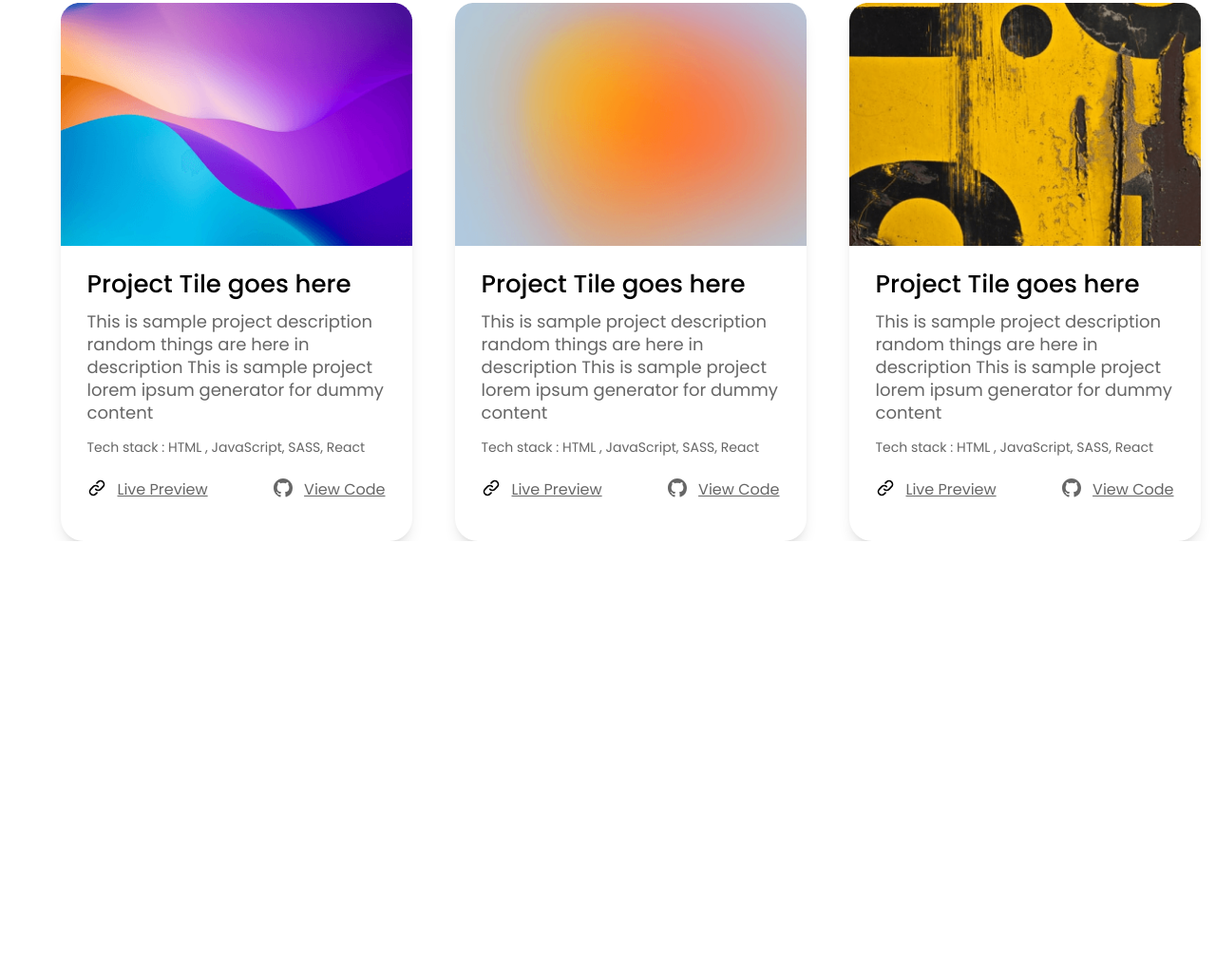
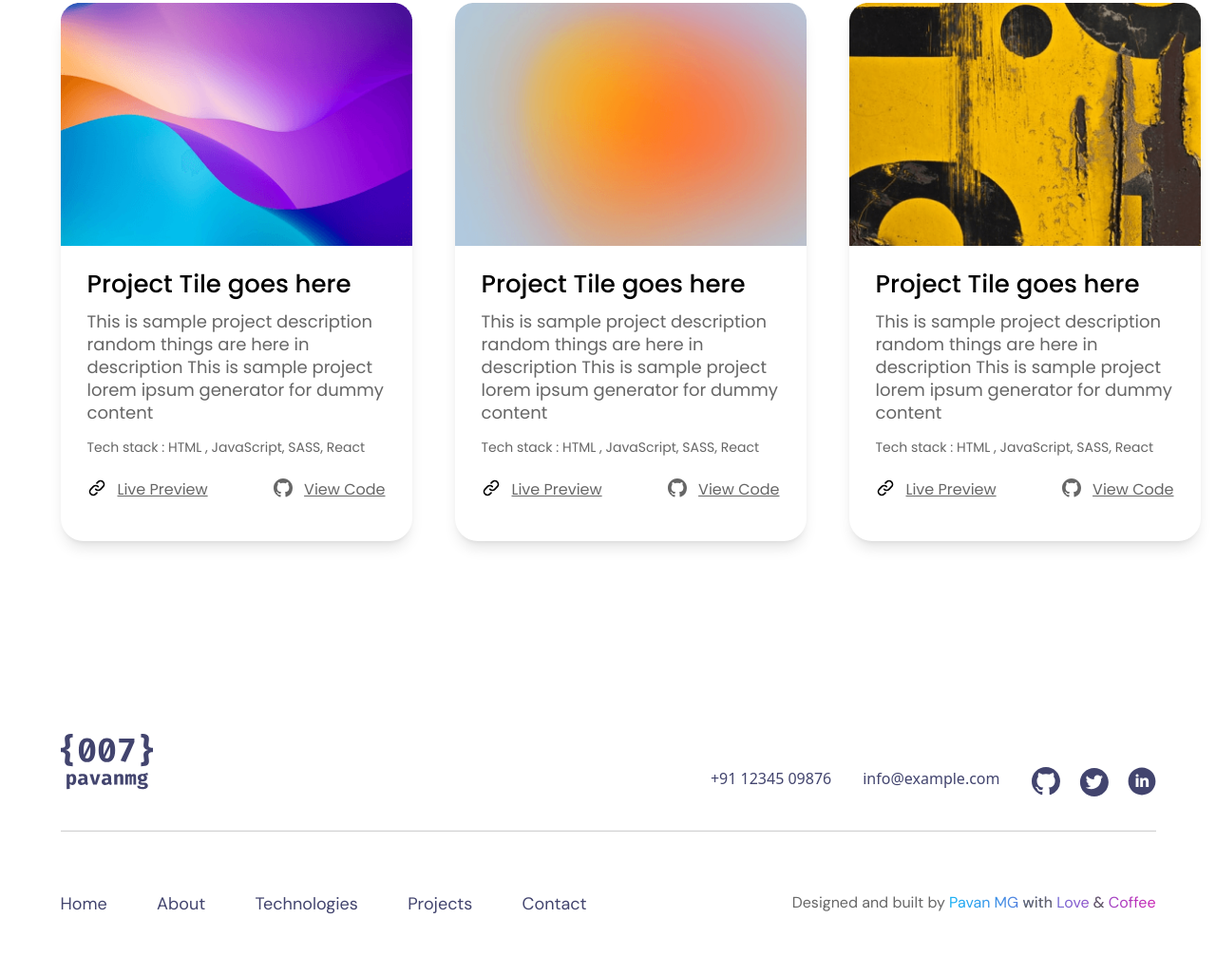
Before and after one commit to ozodbekw/RavanPortfolio, a website: page index.html in a window 1280 px wide. Shown: the part 2449-3475 px from the top of the page at 95% size. Before the commit the page ends 3019 px from the top, so only its background shows below. Drawn offline with Linux system fonts and the light colour scheme.

Commit message:
enhance footer layout and styles; add utility classes for spacing and typography

```diff
--- a/index.html
+++ b/index.html
@@ -113,11 +113,11 @@
                     src="./images/svg/link-chain.svg"
                     alt=""
                   />
-                  <span class="underline">Live Preview</span>
+                  <span class="underline cursor-pointer">Live Preview</span>
                 </div>
                 <div class="flex gap-3">
                   <img class="w-5 h-5" src="./images/svg/gitHub.svg" alt="" />
-                  <span class="underline">View Code</span>
+                  <span class="underline cursor-pointer">View Code</span>
                 </div>
               </div>
             </div>
@@ -141,11 +141,11 @@
                     src="./images/svg/link-chain.svg"
                     alt=""
                   />
-                  <span class="underline">Live Preview</span>
+                  <span class="underline cursor-pointer">Live Preview</span>
                 </div>
                 <div class="flex gap-3">
                   <img class="w-5 h-5" src="./images/svg/gitHub.svg" alt="" />
-                  <span class="underline">View Code</span>
+                  <span class="underline cursor-pointer">View Code</span>
                 </div>
               </div>
             </div>
@@ -169,11 +169,11 @@
                     src="./images/svg/link-chain.svg"
                     alt=""
                   />
-                  <span class="underline">Live Preview</span>
+                  <span class="underline cursor-pointer">Live Preview</span>
                 </div>
                 <div class="flex gap-3">
                   <img class="w-5 h-5" src="./images/svg/gitHub.svg" alt="" />
-                  <span class="underline">View Code</span>
+                  <span class="underline cursor-pointer">View Code</span>
                 </div>
               </div>
             </div>
@@ -197,11 +197,11 @@
                     src="./images/svg/link-chain.svg"
                     alt=""
                   />
-                  <span class="underline">Live Preview</span>
+                  <span class="underline cursor-pointer">Live Preview</span>
                 </div>
                 <div class="flex gap-3">
                   <img class="w-5 h-5" src="./images/svg/gitHub.svg" alt="" />
-                  <span class="underline">View Code</span>
+                  <span class="underline cursor-pointer">View Code</span>
                 </div>
               </div>
             </div>
@@ -225,11 +225,11 @@
                     src="./images/svg/link-chain.svg"
                     alt=""
                   />
-                  <span class="underline">Live Preview</span>
+                  <span class="underline cursor-pointer">Live Preview</span>
                 </div>
                 <div class="flex gap-3">
                   <img class="w-5 h-5" src="./images/svg/gitHub.svg" alt="" />
-                  <span class="underline">View Code</span>
+                  <span class="underline cursor-pointer">View Code</span>
                 </div>
               </div>
             </div>
@@ -253,11 +253,11 @@
                     src="./images/svg/link-chain.svg"
                     alt=""
                   />
-                  <span class="underline">Live Preview</span>
+                  <span class="underline cursor-pointer">Live Preview</span>
                 </div>
                 <div class="flex gap-3">
                   <img class="w-5 h-5" src="./images/svg/gitHub.svg" alt="" />
-                  <span class="underline">View Code</span>
+                  <span class="underline cursor-pointer">View Code</span>
                 </div>
               </div>
             </div>
@@ -267,6 +267,79 @@
     </main>
 
     <!-- Footer -->
-    <footer class="container footer"></footer>
+    <footer class="container mt-[203px]">
+      <div class="flex items-center justify-between footer-top">
+        <a href="index.html"
+          ><img
+            class="mb-[42px]"
+            src="./images/svg/logo-dark.svg"
+            alt="site logo"
+        /></a>
+        <div class="flex gap-[33px] text-[#42446E]">
+          <a href="tel:+91 12345 09876 "> +91 12345 09876 </a>
+          <a href="mailto:info@example.com"> info@example.com</a>
+          <div class="flex gap-5 footer-logos">
+            <svg
+              xmlns="http://www.w3.org/2000/svg"
+              width="30"
+              height="30"
+              fill="none"
+              class="cursor-pointer"
+            >
+              <path
+                fill="#42446E"
+                fill-rule="evenodd"
+                d="M15 0C6.713 0 0 6.713 0 15c0 6.637 4.294 12.244 10.256 14.231.75.131 1.031-.319 1.031-.712 0-.356-.018-1.538-.018-2.794-3.769.694-4.744-.919-5.044-1.763-.169-.43-.9-1.762-1.537-2.118-.526-.282-1.275-.975-.02-.994 1.182-.019 2.026 1.087 2.307 1.537 1.35 2.27 3.506 1.632 4.369 1.238.131-.975.525-1.631.956-2.006-3.338-.375-6.825-1.669-6.825-7.406 0-1.632.581-2.982 1.538-4.032-.15-.375-.675-1.912.15-3.975 0 0 1.256-.394 4.124 1.538 1.2-.338 2.475-.506 3.75-.506s2.55.168 3.75.506c2.87-1.95 4.126-1.538 4.126-1.538.825 2.063.3 3.6.15 3.975.956 1.05 1.537 2.382 1.537 4.032 0 5.756-3.506 7.03-6.844 7.406.544.468 1.013 1.369 1.013 2.775 0 2.006-.019 3.619-.019 4.125 0 .394.281.862 1.031.712A15.025 15.025 0 0 0 30 15c0-8.287-6.712-15-15-15Z"
+                clip-rule="evenodd"
+              />
+            </svg>
+            <svg
+              xmlns="http://www.w3.org/2000/svg"
+              width="31"
+              height="31"
+              fill="none"
+              class="cursor-pointer"
+            >
+              <path
+                fill="#42446E"
+                d="M15.875.875c-8.283 0-15 6.717-15 15 0 8.284 6.717 15 15 15 8.284 0 15-6.716 15-15 0-8.283-6.716-15-15-15Zm7.209 11.307c.01.157.01.321.01.482 0 4.915-3.744 10.577-10.584 10.577-2.11 0-4.065-.613-5.712-1.667.301.033.59.046.897.046a7.46 7.46 0 0 0 4.617-1.587 3.72 3.72 0 0 1-3.475-2.578c.573.084 1.088.084 1.678-.067a3.717 3.717 0 0 1-2.977-3.65v-.046a3.722 3.722 0 0 0 1.677.472 3.722 3.722 0 0 1-1.151-4.969 10.555 10.555 0 0 0 7.667 3.888c-.526-2.528 1.363-4.574 3.633-4.574 1.071 0 2.036.449 2.715 1.172a7.346 7.346 0 0 0 2.36-.894 3.701 3.701 0 0 1-1.633 2.046 7.357 7.357 0 0 0 2.143-.58 7.793 7.793 0 0 1-1.865 1.929Z"
+              />
+            </svg>
+            <svg
+              xmlns="http://www.w3.org/2000/svg"
+              width="30"
+              height="30"
+              fill="none"
+              class="cursor-pointer"
+            >
+              <path
+                fill="#42446E"
+                d="M15 .6C7.047.6.6 7.047.6 15S7.047 29.4 15 29.4 29.4 22.953 29.4 15 22.953.6 15 .6Zm-3.525 20.368H8.559v-9.383h2.916v9.383ZM9.999 10.432c-.921 0-1.516-.652-1.516-1.459 0-.824.613-1.457 1.553-1.457.941 0 1.517.633 1.535 1.457 0 .807-.594 1.46-1.572 1.46Zm12.126 10.536h-2.916v-5.2c0-1.21-.423-2.033-1.477-2.033-.806 0-1.284.557-1.496 1.093-.078.19-.098.46-.098.729v5.41h-2.917v-6.39c0-1.171-.037-2.151-.076-2.994h2.533l.133 1.303h.059c.384-.611 1.325-1.514 2.898-1.514 1.918 0 3.357 1.285 3.357 4.048v5.548Z"
+              />
+            </svg>
+          </div>
+        </div>
+      </div>
+      <hr class="h-[2px] opacity-30 bg-[#666]" />
+      <div class="flex items-center justify-between font-dmSans footer-bottom">
+        <ul
+          class="flex w-[554px] justify-between mt-[62px] mb-[60px] text-lg text-[#42446E] footer-links"
+        >
+          <li><a href="#">Home</a></li>
+          <li><a href="#">About</a></li>
+          <li><a href="#">Technologies</a></li>
+          <li><a href="#">Projects</a></li>
+          <li><a href="#">Contact</a></li>
+        </ul>
+        <p class="text-[#666]">
+          Designed and built by
+          <span
+            class="bg-gradient-to-r bg-clip-text text-transparent from-[#13B0F5] to-[#CA24B4]"
+            >Pavan MG <span class="text-[#666]">with</span> Love
+            <span class="text-[#666]">&</span> Coffee</span
+          >
+        </p>
+      </div>
+    </footer>
   </body>
 </html>
--- a/tailwind.config.js
+++ b/tailwind.config.js
@@ -5,6 +5,7 @@ module.exports = {
     extend: {},
     fontFamily: {
       poppins: ["Poppins", "system-ui"],
+      dmSans: ["Dm Sans", "Poppins"],
     },
   },
   plugins: [],
```
Also changed, not shown: src/output.css.
